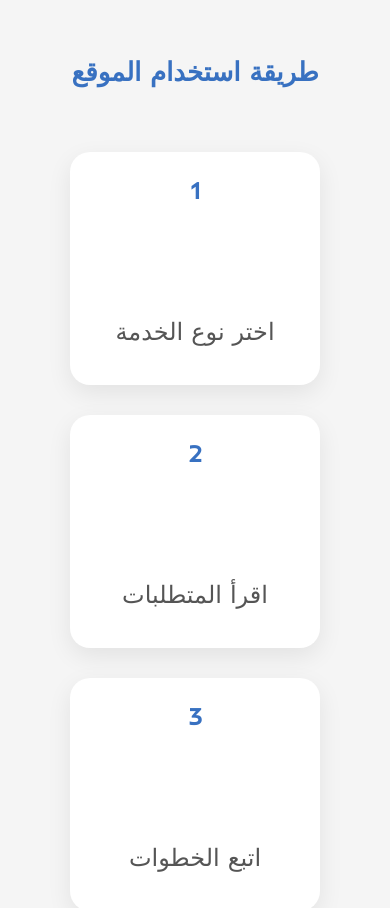
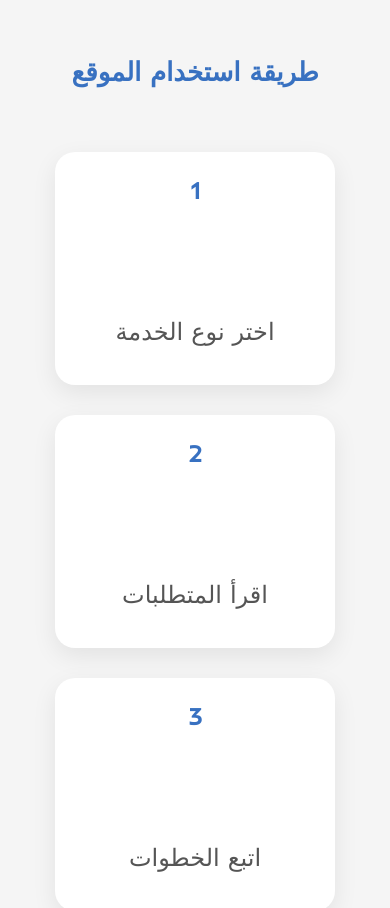
Before and after one commit to Youssef-Ghoneim-Dev/khedmety-electronic, a React (Create React App) app: page / in a window 390 px wide. Shown: the part 4780-5688 px from the top of the page. Built offline with nearby package versions, Linux system fonts and the light colour scheme; some icons are missing.

Commit message:
This is V1

```diff
--- a/src/components/HowToUse.js
+++ b/src/components/HowToUse.js
@@ -18,17 +18,17 @@ function HowToUse() {
         <h2 className="how-title">طريقة استخدام الموقع</h2>
       </AnimatedTopToBottom>
         <div className="how-steps">
-            <AnimatedBottomToTop classname="how-card">
                 {steps.map((step, index) => (
-                    <>
-                        <div className="how-number">{step.id}</div>
-                        <div className="how-icon">
-                            <Icon icon={step.icon} ></Icon>
+                    <AnimatedBottomToTop key={index} stagger={2} classname="card-width">
+                        <div className="how-card">
+                            <div className="how-number">{step.id}</div>
+                            <div className="how-icon">
+                                <Icon icon={step.icon} ></Icon>
+                            </div>
+                            <p className="how-desc">{step.title}</p>
                         </div>
-                        <p className="how-desc">{step.title}</p>
-                    </>
+                    </AnimatedBottomToTop>
                 ))}
-            </AnimatedBottomToTop>
         </div>
     </div>
   );
--- a/src/style/HowToUse.css
+++ b/src/style/HowToUse.css
@@ -19,15 +19,18 @@
 }
 
 .how-card {
-  width: 280px;
+  width: 100%;
   background-color: #fff;
   border-radius: 20px;
   padding: 25px 20px;
+  box-sizing: border-boxz;
   box-shadow: 0 8px 25px rgba(0, 0, 0, 0.08);
   transform: translateY(15px) !important;
   transition: transform 0.3s ease !important;
 }
-
+.card-width {
+  width: 280px;
+}
 .how-card:hover {
   transform: translateY(-1px) scale(1.03) !important;
 }
@@ -60,9 +63,8 @@
 }
 
 @media (max-width: 480px) {
-  .how-card {
-    width: 100%;
-    max-width: 250px;
+  .card-width {
+    max-width: 300px;
   }
   .how-title {
     font-size: 26px;
```
Also changed, not shown: src/data/ServiceData.js.
